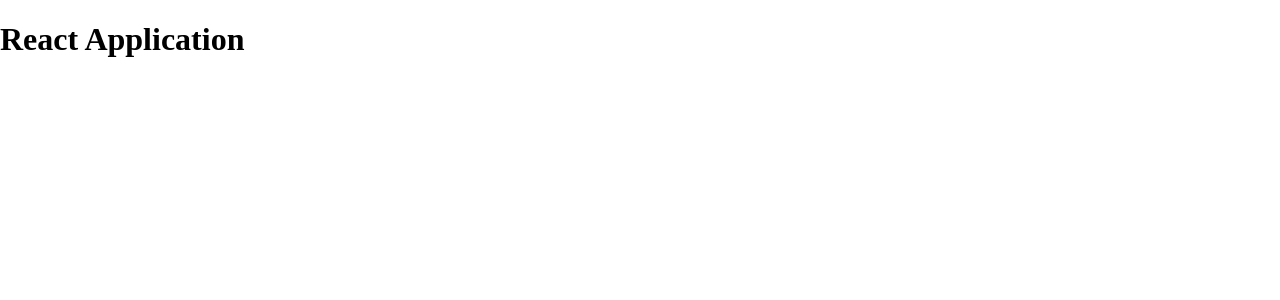
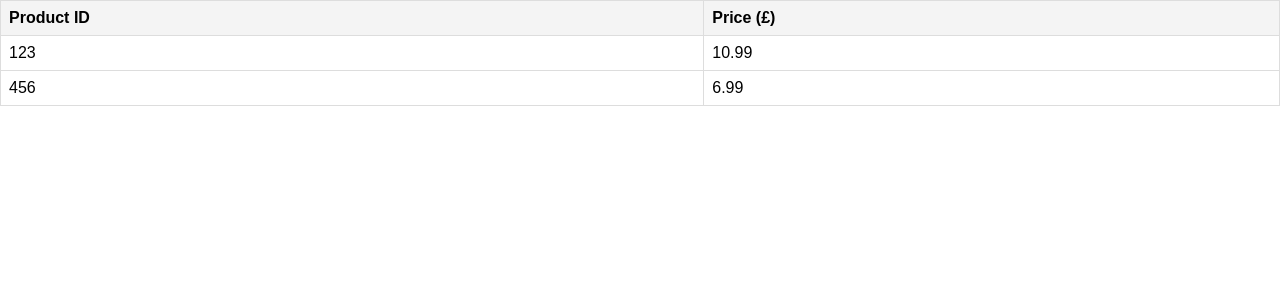
Before and after one commit to georgem00re/stripe-payments-workflow, a React (Vite) app in the folder react-frontend/: page / in a window 1280 px wide. Shown: the top 300 px of the page. Built offline with nearby package versions, Linux system fonts and the light colour scheme.

Commit message:
update the react frontend with a very basic (hard-coded) table of products

```diff
--- a/react-frontend/src/App.tsx
+++ b/react-frontend/src/App.tsx
@@ -1,10 +1,20 @@
 import React from "react";
 import "./index.css";
+import {ProductsTable} from "./components/ProductsTable";
+
+const products = [
+    {
+        productId: "123",
+        priceInPence: 1099,
+    },
+    {
+        productId: "456",
+        priceInPence: 699,
+    }
+]
 
 const App: React.FC = () => {
-    return (
-        <h1>React Application</h1>
-    );
+    return <ProductsTable products={products}/>
 }
 
 export default App;
--- /dev/null
+++ b/react-frontend/src/components/ProductsTable.tsx
@@ -0,0 +1,48 @@
+
+interface ProductsTableProps {
+    products: Product[]
+}
+
+interface Product {
+    productId: string;
+    priceInPence: number;
+}
+
+export const ProductsTable = ({ products }: ProductsTableProps) => {
+    const tableStyle: React.CSSProperties = {
+        borderCollapse: 'collapse',
+        width: '100%',
+        fontFamily: 'Arial, sans-serif'
+    }
+
+    const thStyle: React.CSSProperties = {
+        backgroundColor: '#f4f4f4',
+        border: '1px solid #ddd',
+        padding: '8px',
+        textAlign: 'left'
+    }
+
+    const tdStyle: React.CSSProperties = {
+        border: '1px solid #ddd',
+        padding: '8px'
+    }
+
+    return (
+        <table style={tableStyle}>
+            <thead>
+            <tr>
+                <th style={thStyle}>Product ID</th>
+                <th style={thStyle}>Price (£)</th>
+            </tr>
+            </thead>
+            <tbody>
+            {products.map(product => (
+                <tr key={product.productId}>
+                    <td style={tdStyle}>{product.productId}</td>
+                    <td style={tdStyle}>{(product.priceInPence / 100).toFixed(2)}</td>
+                </tr>
+            ))}
+            </tbody>
+        </table>
+    )
+}
```
